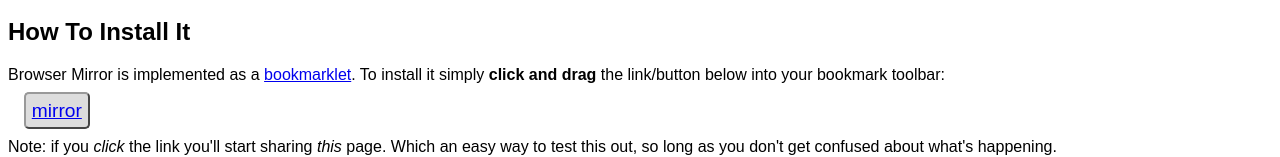
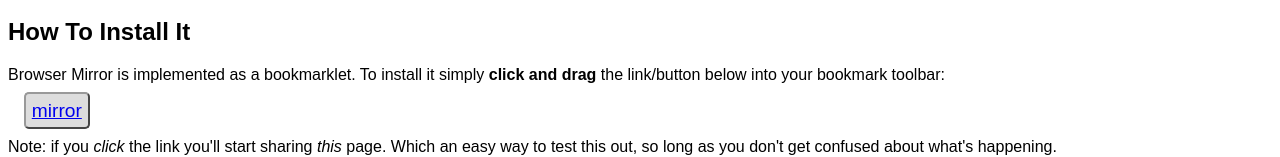
Before and after one commit to mozilla/browsermirror, a plain HTML site: page homepage.html in a window 1280 px wide. Shown: the part 152-309 px from the top of the page. Drawn offline with Linux system fonts and the light colour scheme; a script that the page names is missing.

Commit message:
take out the useless wikipedia bookmarklet link

```diff
--- a/homepage.html
+++ b/homepage.html
@@ -41,8 +41,7 @@
 
   <h2>How To Install It</h2>
 
-  <div>Browser Mirror is implemented as a <a
-    href="http://en.wikipedia.org/wiki/Bookmarklet">bookmarklet</a>.
+  <div>Browser Mirror is implemented as a bookmarklet.
     To install it simply <b>click and drag</b> the link/button below
     into your bookmark toolbar:</div>
 
```
